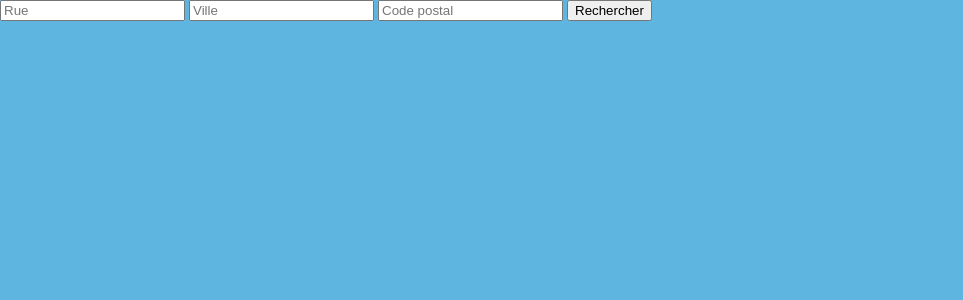
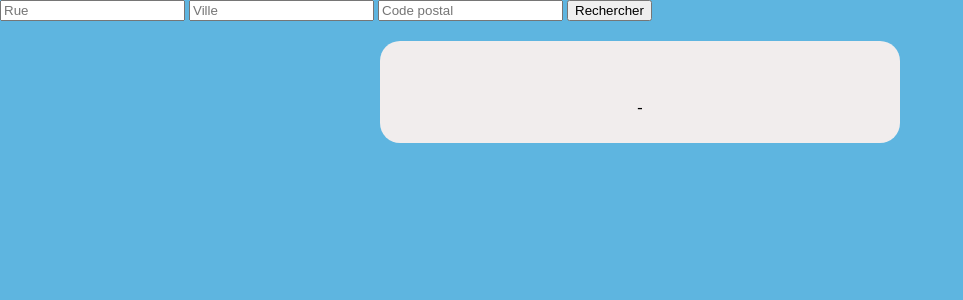
Before and after one commit to Artpare4/MeteoWeb, a Symfony app: template templates/adresse/index.html.twig in a window 1280 px wide. Shown: the part 175-475 px from the top of the page, without its empty margins (0-963 px from the left). Run offline with Twig, Linux system fonts and the light colour scheme; the template is opened without the code that fills it: most values are stand-ins (such as "Sample title", 1, 10 or a date in 2020); some libraries are stand-ins or nearby versions.

Commit message:
Ajout css de la liste d'adresse

```diff
--- a/public/style.css
+++ b/public/style.css
@@ -131,15 +131,18 @@ header{
 
 .adresse{
     background-color: #f1eded;
-    width: fit-content;
     display: flex;
     flex-direction: column;
     margin-top: 20px;
     border-radius: 20px;
+    width: 500px;
+    padding: 10px;
+    align-items: center;
 }
-
+.adresseName{
+    text-align: center;
+}
 .adresseVille{
     display: flex;
     flex-direction: row;
-    justify-content: space-between;
 }
--- a/templates/adresse/_adresse-info.html.twig
+++ b/templates/adresse/_adresse-info.html.twig
@@ -1,7 +1,6 @@
 <div class="adresse">
-    <p>{{ adresse.properties.name }}</p>
+    <p class="adresseName">{{ adresse.properties.name }}</p>
     <div class="adresseVille">
-        <p>{{ adresse.properties.postcode }}</p>
-        <p>{{ adresse.properties.city}}</p>
+        <p>{{ adresse.properties.postcode }} - {{ adresse.properties.city}}</p>
     </div>
 </div>
```
